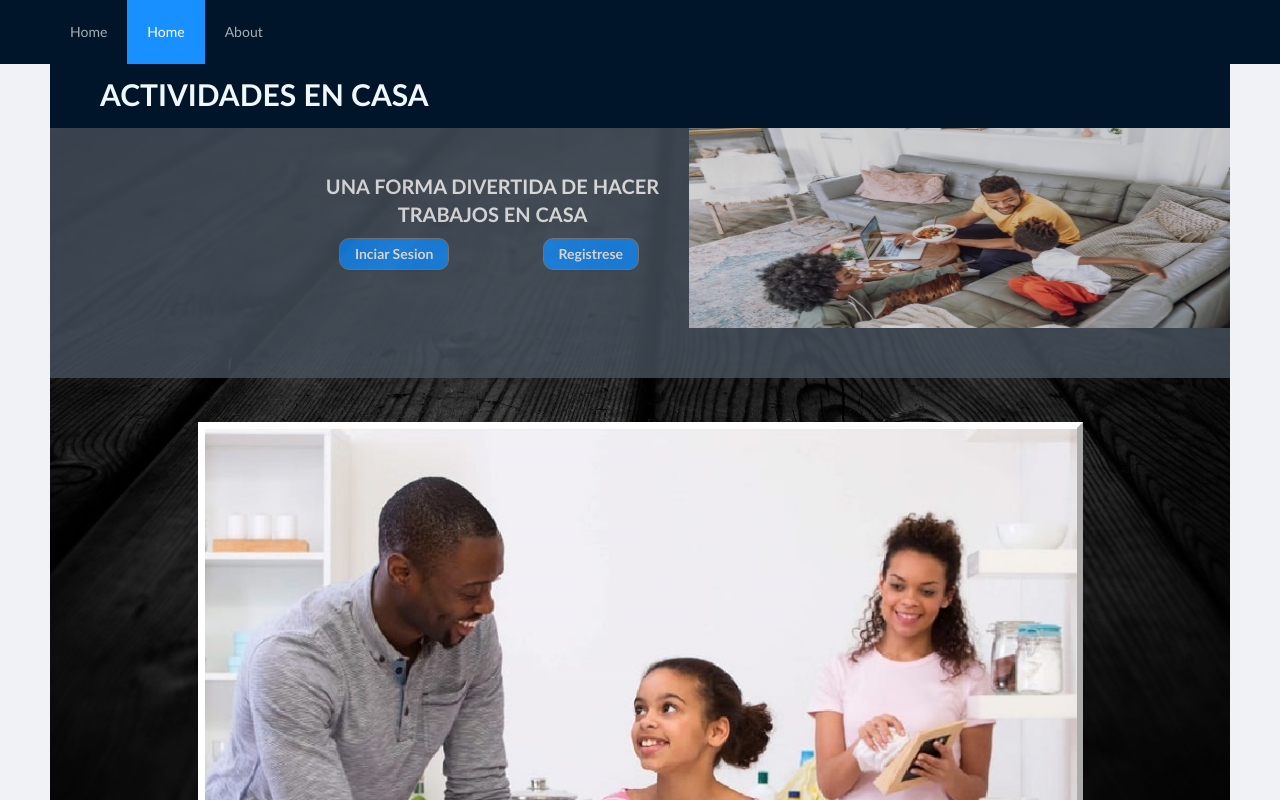
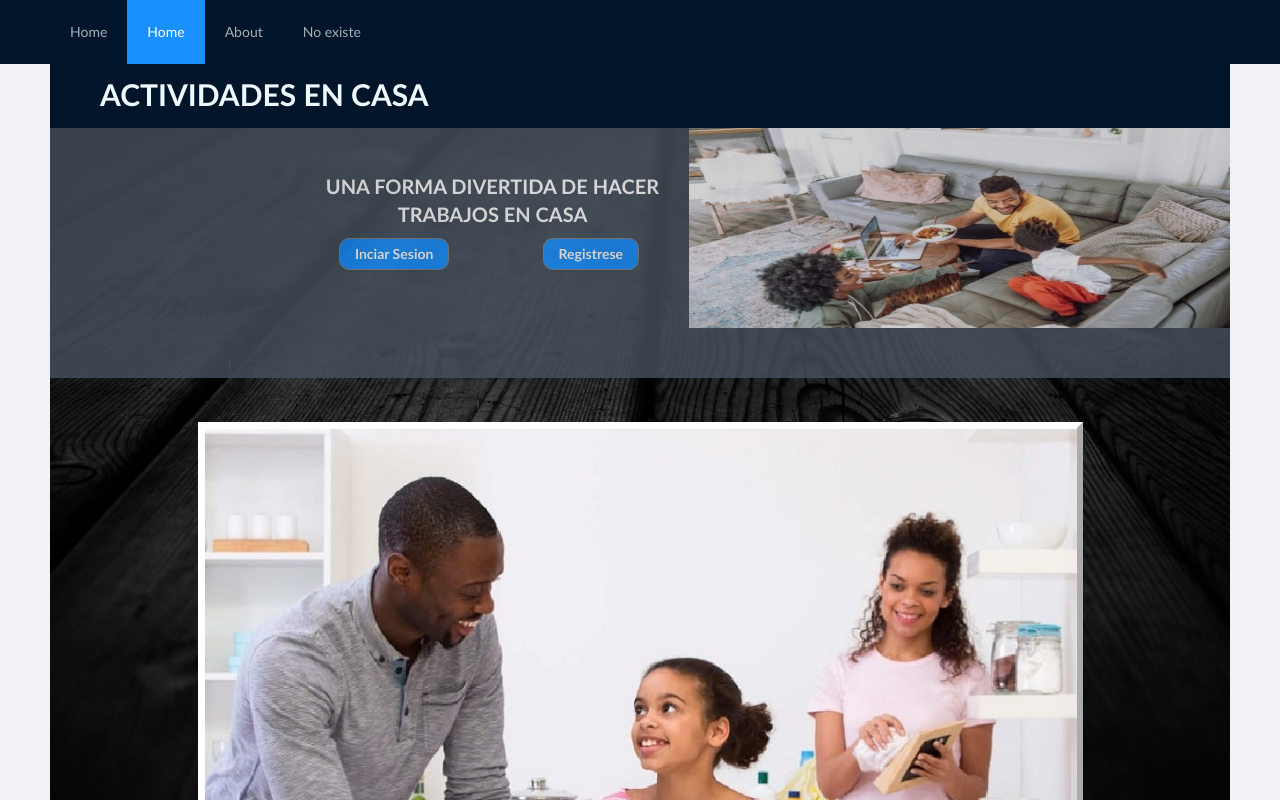
Before and after one commit to DDI-ESFOT/proyecto-semestre-2020b-grupo-3-actividades-en-casa, a React (Create React App) app: page / in a window 1280 px wide. Shown: the top 800 px of the page. Built offline with nearby package versions, Linux system fonts and the light colour scheme; no server answers.

Commit message:
Eliminacion de pantalla

```diff
--- a/src/components/MainMenu.js
+++ b/src/components/MainMenu.js
@@ -35,6 +35,9 @@ const MainMenu = () => {
       <Menu.Item key="3">
         <Link to={Routes.ABOUT}>About</Link>
       </Menu.Item>
+      <Menu.Item key="5">
+        <Link to="notexist">No existe</Link>
+      </Menu.Item>
     </Menu>
   );
 };
```
